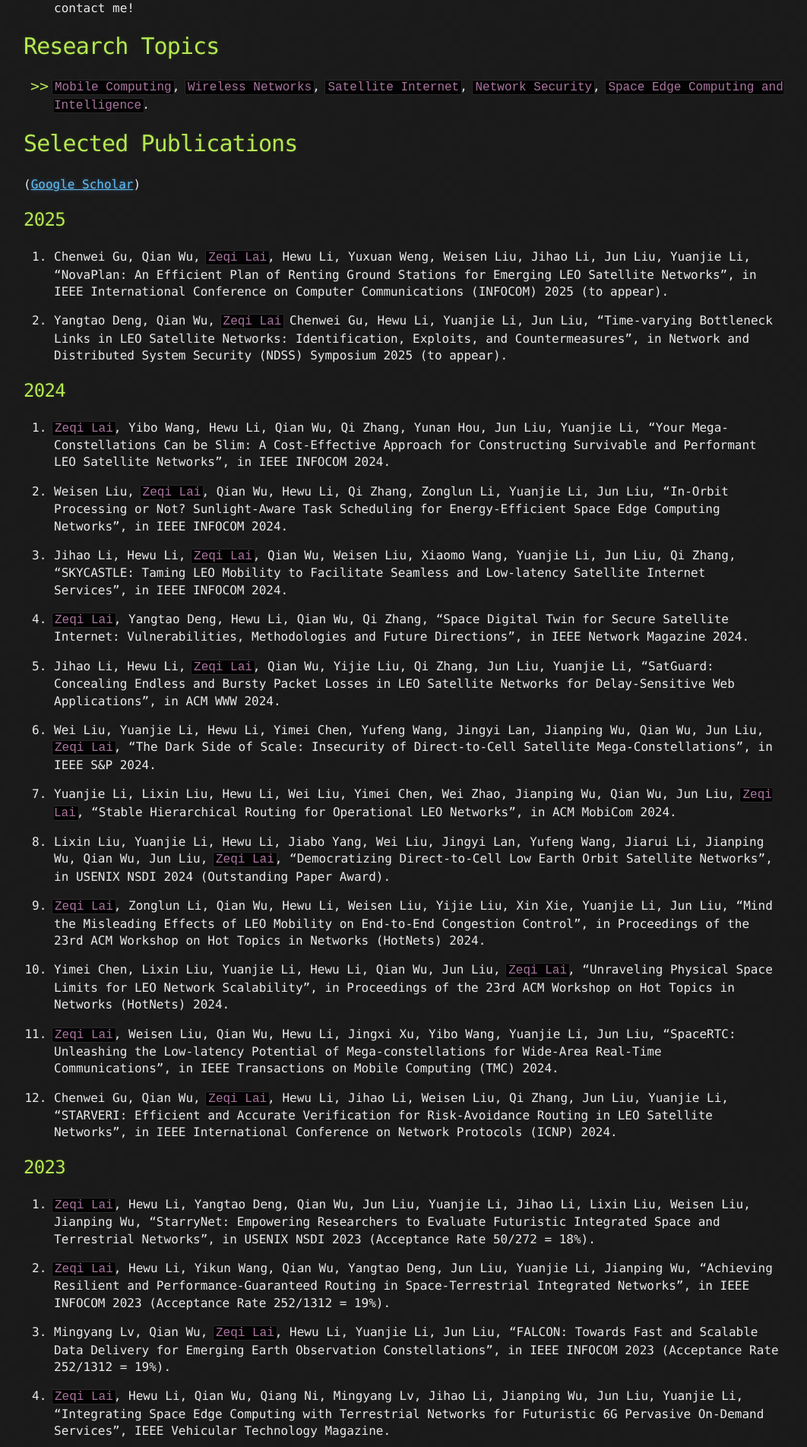
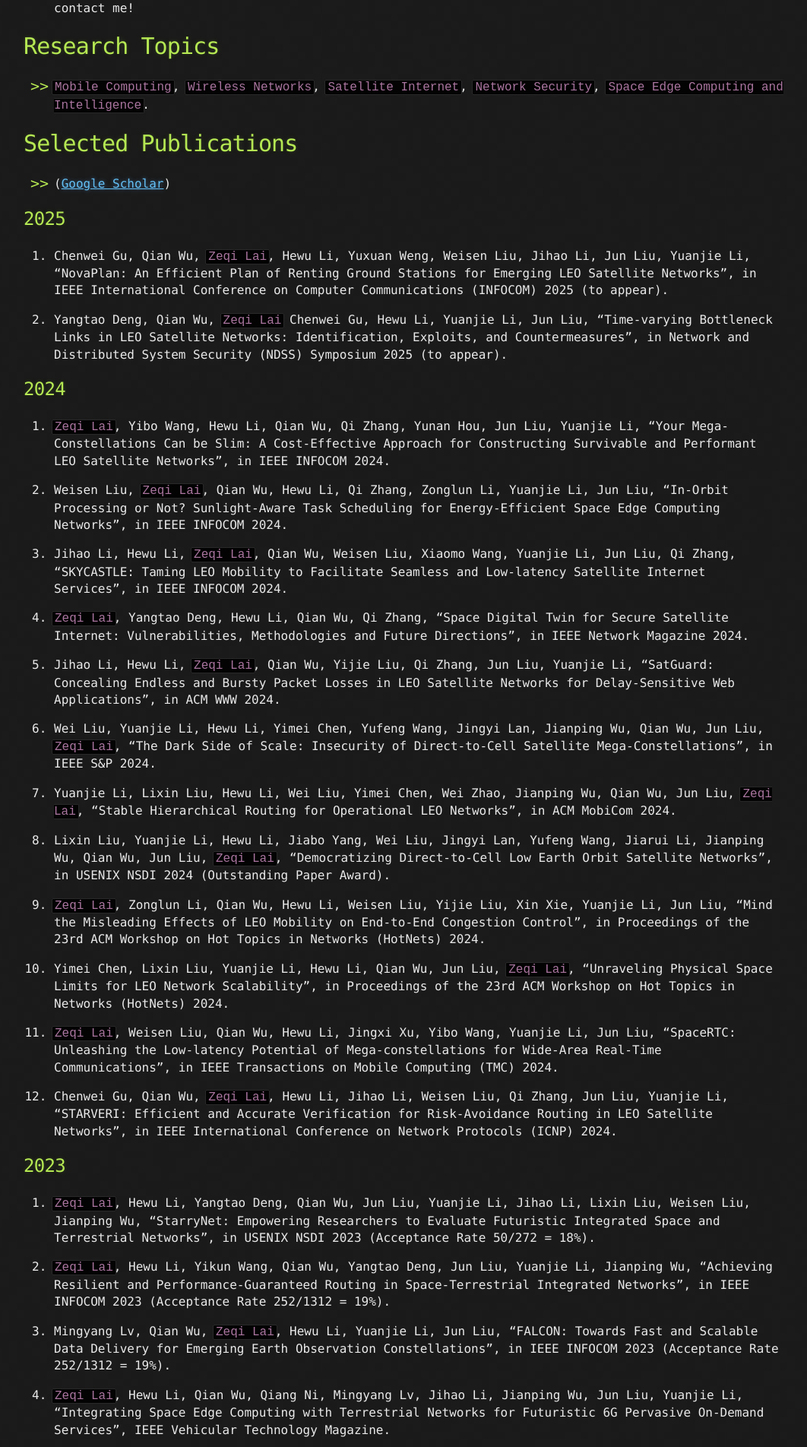
Before and after one commit to lzq8272587/lzq8272587.github.io, a Jekyll site: the page built from index.md, in a window 1280 px wide. Shown: the part 1207-3111 px from the top of the page at 76% size, without its empty margins (109-1171 px from the left). Built offline with Jekyll 4.4.1, drawn with Linux system fonts in a browser that asks for light colours; our own code applies the rules of GitHub Pages for plain Markdown files.

```diff
--- a/index.md
+++ b/index.md
@@ -21,7 +21,7 @@ Working at Tencent and building a useful and impactful system is a great memory
 
 # Selected Publications
 
-([Google Scholar](https://scholar.google.com/citations?user=rH0hRIcAAAAJ&hl=en))
+* ([Google Scholar](https://scholar.google.com/citations?user=rH0hRIcAAAAJ&hl=en))
 
 ##  2025
 
```
